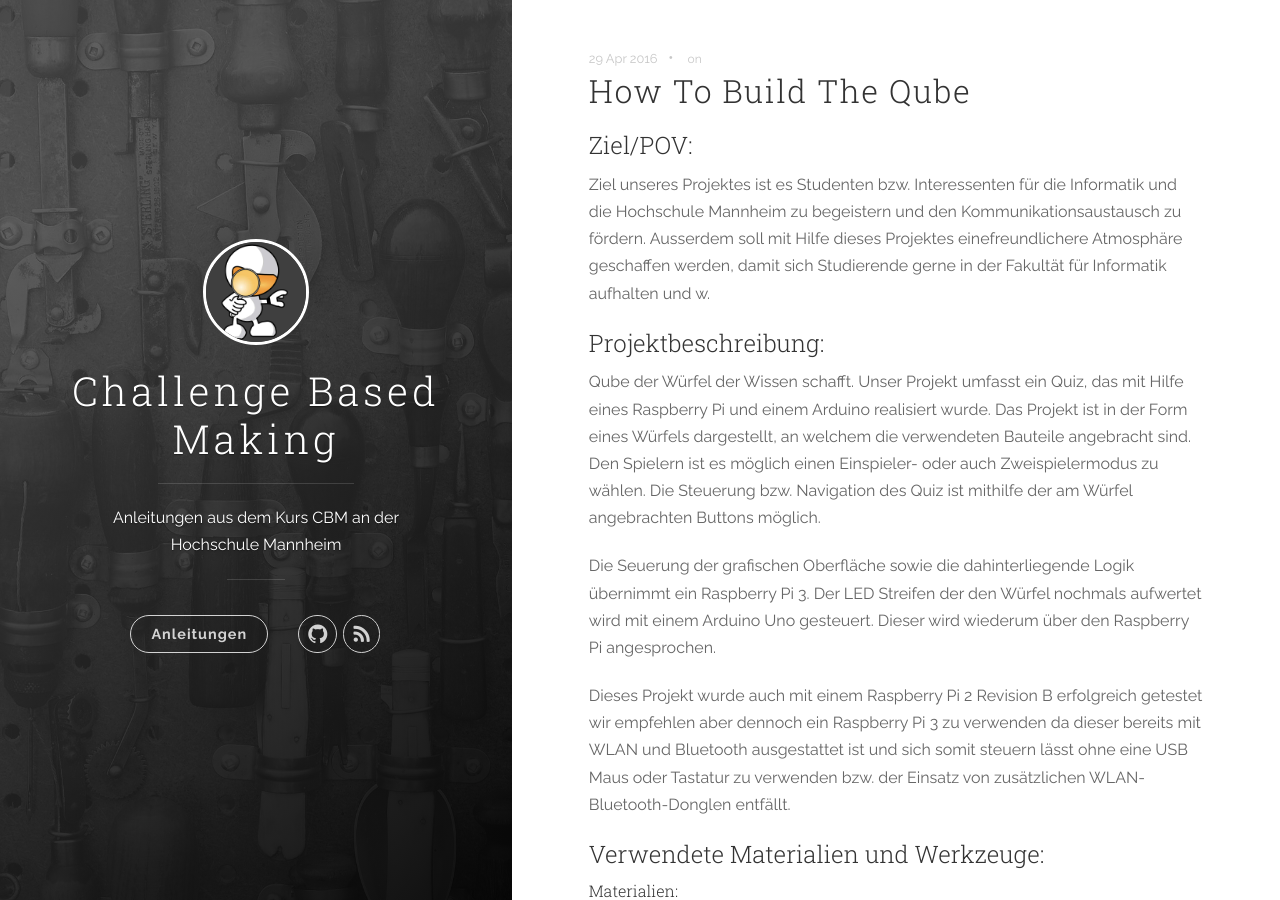
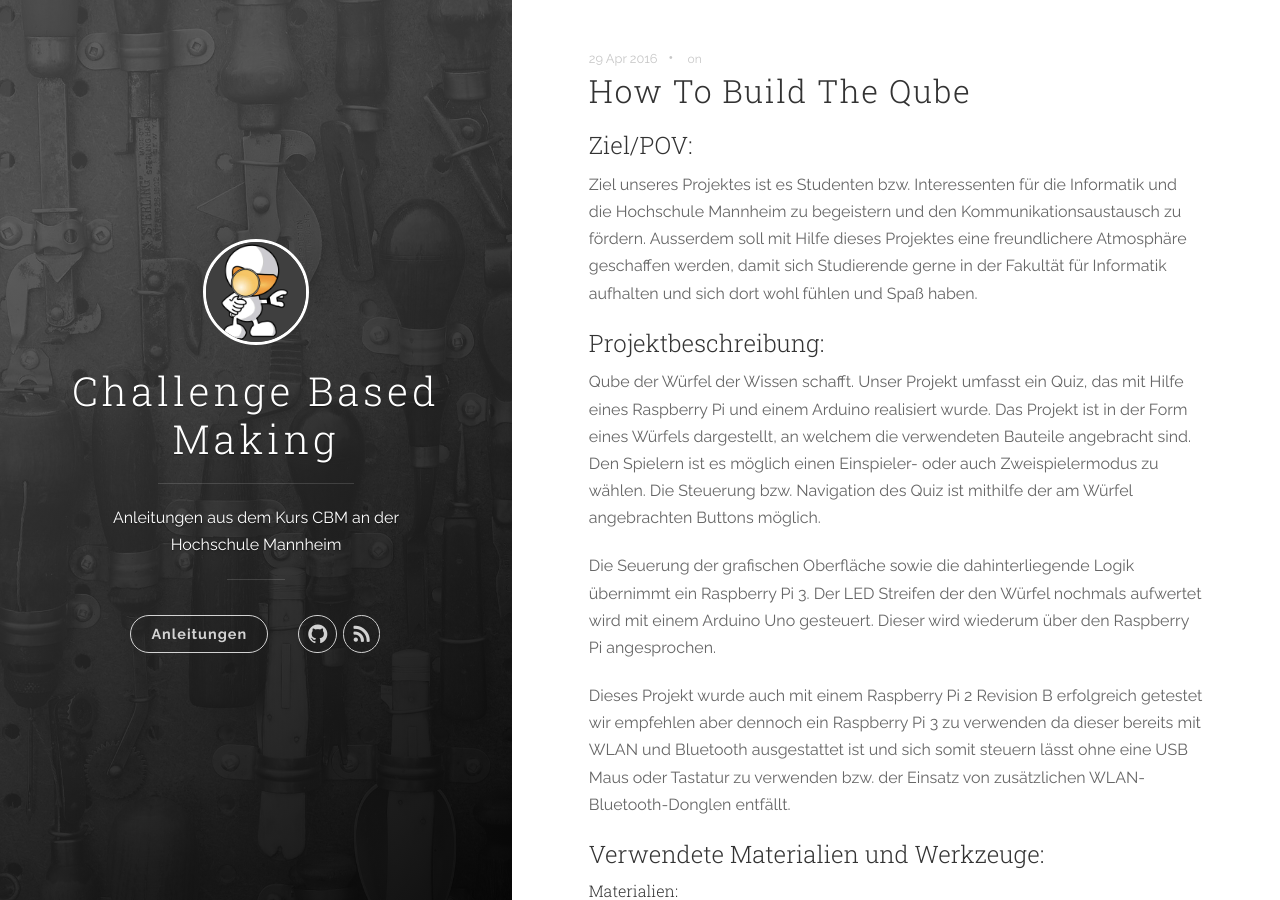
Before and after one commit to cbm-instructions/cbm-instructions.github.io, a Jekyll site: the page built from _posts/2016-06-13-twoandahalfwomen.markdown, in a window 1280 px wide and 900 px high. Built offline with Jekyll 4.4.1, drawn with Linux system fonts in a browser that asks for light colours; nearby versions of some CDN libraries; part of the change alters nothing that is shown; some of the changed text lies outside the part shown.

Commit message:
Update 2016-06-13-twoandahalfwomen.markdown

```diff
--- a/_posts/2016-06-13-twoandahalfwomen.markdown
+++ b/_posts/2016-06-13-twoandahalfwomen.markdown
@@ -6,7 +6,7 @@ date:   2016-04-29 15:09:51 +0200
 ---
 
 ## Ziel/POV:
-Ziel unseres Projektes ist es Studenten bzw. Interessenten für die Informatik und die Hochschule Mannheim zu begeistern und den Kommunikationsaustausch zu fördern. Ausserdem soll mit Hilfe dieses Projektes einefreundlichere Atmosphäre geschaffen werden, damit sich Studierende gerne in der Fakultät für Informatik aufhalten und w.
+Ziel unseres Projektes ist es Studenten bzw. Interessenten für die Informatik und die Hochschule Mannheim zu begeistern und den Kommunikationsaustausch zu fördern. Ausserdem soll mit Hilfe dieses Projektes eine freundlichere Atmosphäre geschaffen werden, damit sich Studierende gerne in der Fakultät für Informatik aufhalten und sich dort wohl fühlen und Spaß haben.
 
 ## Projektbeschreibung:
 Qube der Würfel der Wissen schafft. Unser Projekt umfasst ein Quiz, das mit Hilfe eines Raspberry Pi und einem Arduino realisiert wurde. Das Projekt ist in der Form eines Würfels dargestellt, an welchem die verwendeten Bauteile angebracht sind. Den Spielern ist es möglich einen Einspieler- oder auch Zweispielermodus zu wählen. Die Steuerung bzw. Navigation des Quiz ist mithilfe der am Würfel angebrachten Buttons möglich.
@@ -293,8 +293,6 @@ Der Neopixelstreifen hat sowohl Input als auch Output. In unserem Projekt benöt
   - gelb = Dh (Mitte)
   - grau = GND
 verwendet.
-
-![Neopixel](/images/taahw/led_streifen/ada.jpg)
 
 Hinweis: Die Kabel bzw. der Lötzinn sollte sich untereinander nicht berühren, da der Neopixelstreifen sonst nicht funktionieren wird.
 
@@ -629,7 +627,7 @@ Benötigte Materialien:
 Falls noch nicht geschehen installiere Raspbian auf dem Raspberry Pi.
 Am einfachsten geht das mit NOOBS. [Hier](https://www.raspberrypi.org/help/noobs-setup/) findet man die Anleitung dazu.
 
-### Step 3: Benötigte Libraries installieren
+### Step 2: Benötigte Libraries installieren
 
 Benötigte Materialien
 
@@ -656,14 +654,14 @@ Nachfolgendes Bild zeigt den LX Terminal und wo du ihn findest:
 Wenn du nur die Software installieren will ohne eigene Modifikationen an der GUI vorzunehmen muss Schritt 7 nicht ausgeführt werden.
 Der Qt4 Designer wird nur benötigt um die GUI zu erstellen bzw. zu modifizieren.
 
-### Step 4: Entwicklung für den Arduino Uno
+### Step 3: Entwicklung für den Arduino Uno
 
 Der Programmcode für den Arduino hast du mit Schritt 10 (siehe oben) schon geladen. Er befindet sich in src/arduino/arduino2pi/.
 Du kannst auf deinem Raspberry Pi die Arduino IDE herunterladen und dann den Quellcode auf den Arduino hochladen. Dafür musst du die IDE mit dem Kommand `$ sudo apt-get install arduino`. Diese findest du dann unter Start->Elektronik->Arduino IDE.
 Leider führte dies in unserem Fall zu erheblichem Problemen und wir entschieden uns dafür den Arduino an einen Windows PC/ Mac anzuschließen und den Quellcode von dort hochzuladen.
 Für Mac/Windows findest du die Arduino IDE [hier](https://www.arduino.cc/en/Main/Software).
 
-### Step 5: Quellcode auf den Arduino laden
+### Step 4: Quellcode auf den Arduino laden
 
 Benötigte Materialien:
 
@@ -689,7 +687,7 @@ Es kann sein, dass der USB Port bzw. der Arduino an dem USB Port nicht richtigt
 
 Wenn alle Buzzer, Knöpfe Kabel und Geräte miteinander verbunden worden sind kannst du deine erste Runde mit Qube starten.
 
-### Step 6: Jetzt geht's los. QUBE starten.
+### Step 5: Jetzt geht's los. QUBE starten.
 
 Benötigte Materialien:
 
```
